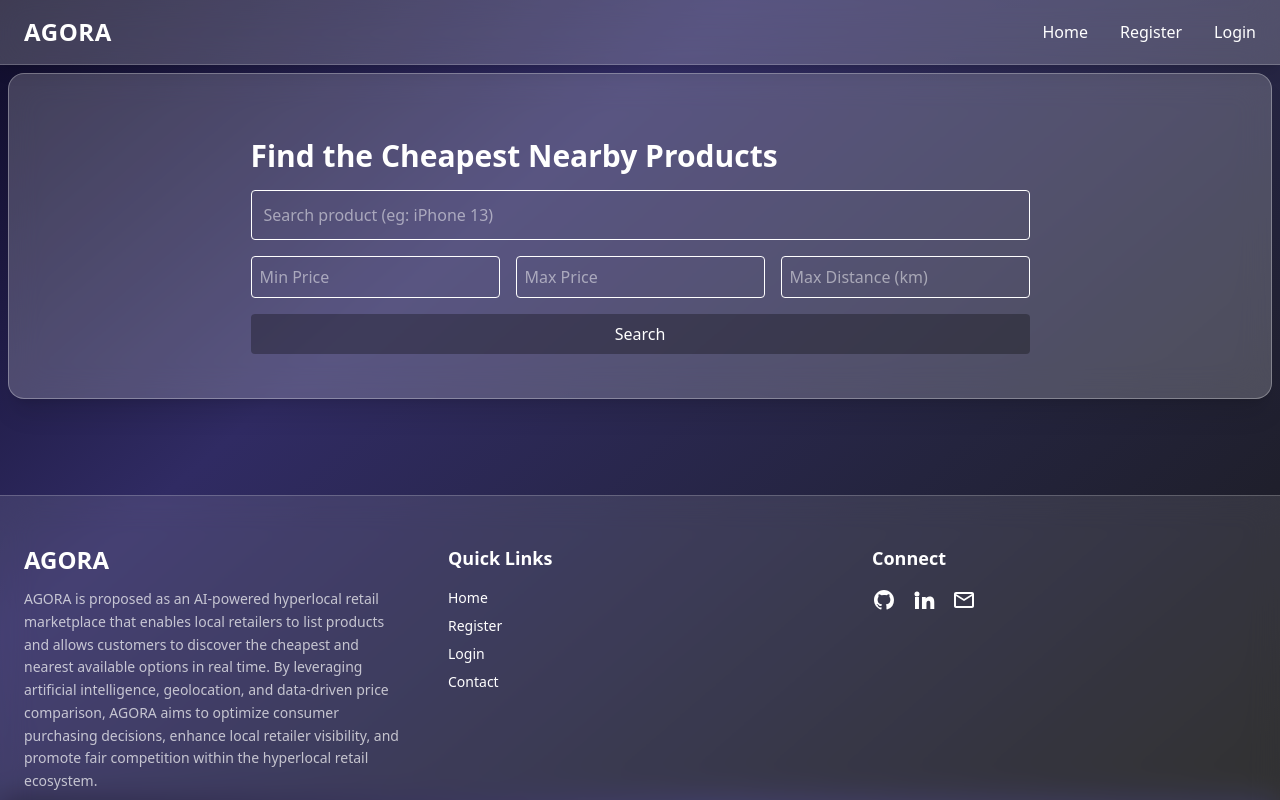
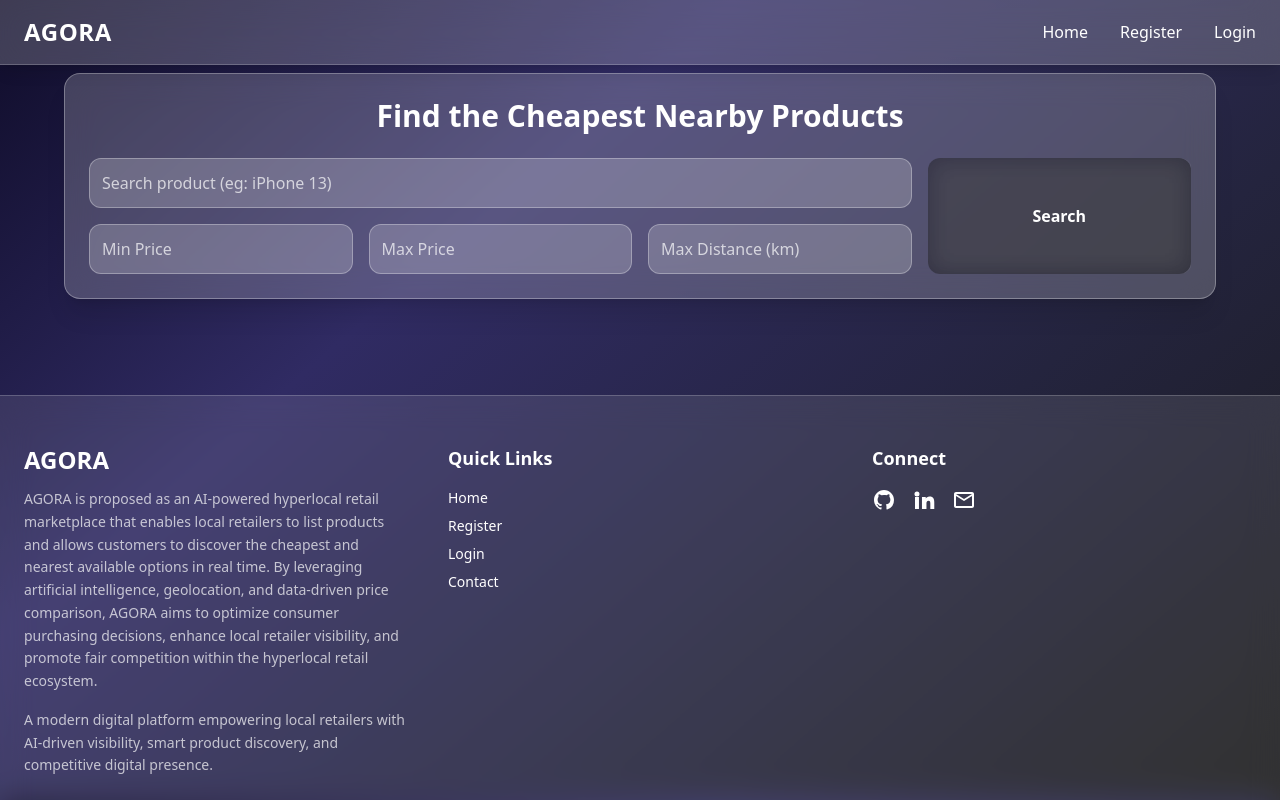
Before and after one commit to al-junaid-dev/agora-frontend, a React (Vite) app: page /home in a window 1280 px wide. Shown: the top 800 px of the page. Built offline with nearby package versions, Linux system fonts and the light colour scheme; no server answers.

Commit message:
Refactor Home component layout and styling

```diff
--- a/src/pages/customer/Home.jsx
+++ b/src/pages/customer/Home.jsx
@@ -22,57 +22,120 @@ const Home = () => {
 };
 
 
-  return <div className="
-    flex items-center bg-white/20 flex-col backdrop-blur-lg
+  return <div
+  className="
+    bg-white/20 backdrop-blur-lg
     border border-white/30
-  rounded-2xl m-2 p-6
-  shadow-xl text-white">
-    <div className="p-5 pt-10">
-      <h2 className="text-3xl font-bold mb-4">
+    rounded-2xl
+    p-6 m-2
+    shadow-xl
+    text-white
+    max-w-6xl mx-auto
+  "
+>
+  <h2 className="text-2xl md:text-3xl font-bold mb-6 text-center">
     Find the Cheapest Nearby Products
   </h2>
 
-
-      <div className="grid  gap-4 grids-cols-3 grids-rows-2">
+  <div
+    className="
+      grid
+      grid-cols-1
+      md:grid-cols-4
+      md:grid-rows-2
+      gap-4
+    "
+  >
+    {/* SEARCH INPUT */}
     <input
       type="text"
       placeholder="Search product (eg: iPhone 13)"
-          className="border p-3 col-span-3 row-span-1 flex items-center rounded"
       value={query}
       onChange={(e) => setQuery(e.target.value)}
+      className="
+        order-1
+        md:order-none
+        md:col-span-3
+        md:row-start-1
+        p-3 rounded-xl
+        bg-white/20 border border-white/30
+        text-white placeholder-white/70
+        focus:outline-none focus:ring-2 focus:ring-indigo-400
+      "
     />
 
+    {/* MIN PRICE */}
     <input
       type="number"
       placeholder="Min Price"
-          className="border p-2 rounded"
       onChange={(e) => setMinPrice(e.target.value)}
+      className="
+        order-2
+        md:order-none
+        md:col-start-1 md:row-start-2
+        p-3 rounded-xl
+        bg-white/20 border border-white/30
+        text-white placeholder-white/70
+        focus:outline-none focus:ring-2 focus:ring-indigo-400
+      "
     />
 
+    {/* MAX PRICE */}
     <input
       type="number"
       placeholder="Max Price"
-          className="border p-2 rounded"
       onChange={(e) => setMaxPrice(e.target.value)}
+      className="
+        order-3
+        md:order-none
+        md:col-start-2 md:row-start-2
+        p-3 rounded-xl
+        bg-white/20 border border-white/30
+        text-white placeholder-white/70
+        focus:outline-none focus:ring-2 focus:ring-indigo-400
+      "
     />
 
+    {/* DISTANCE */}
     <input
       type="number"
       placeholder="Max Distance (km)"
-          className="border p-2 rounded"
       onChange={(e) => setMaxDistance(e.target.value)}
+      className="
+        order-4
+        md:order-none
+        md:col-start-3 md:row-start-2
+        p-3 rounded-xl
+        bg-white/20 border border-white/30
+        text-white placeholder-white/70
+        focus:outline-none focus:ring-2 focus:ring-indigo-400
+      "
     />
 
+    {/* SEARCH BUTTON */}
     <button
-        type="search"
+      type="button"
       onClick={handleSearch}
-          className="row-span-2 col-span-3 justify-center  bg-[black]/30 text-white px-6 py-2 rounded hover:scale-109"
+      className="
+        order-5               /* ✅ LAST on mobile */
+        md:order-none
+        md:col-start-4
+        md:row-span-2         /* ✅ BOTH ROWS on desktop */
+        flex items-center justify-center
+        bg-black/40 backdrop-blur-md
+        rounded-xl
+        font-semibold
+        px-6 py-3
+        transition-all duration-300
+        hover:scale-105 hover:bg-black/60
+        focus:outline-none focus:ring-2 focus:ring-indigo-400
+      "
     >
       Search
     </button>
   </div>
 </div>
-  </div>
+
 }
 
 export default Home
```
Lines whose indentation alone changed are shown as unchanged.
